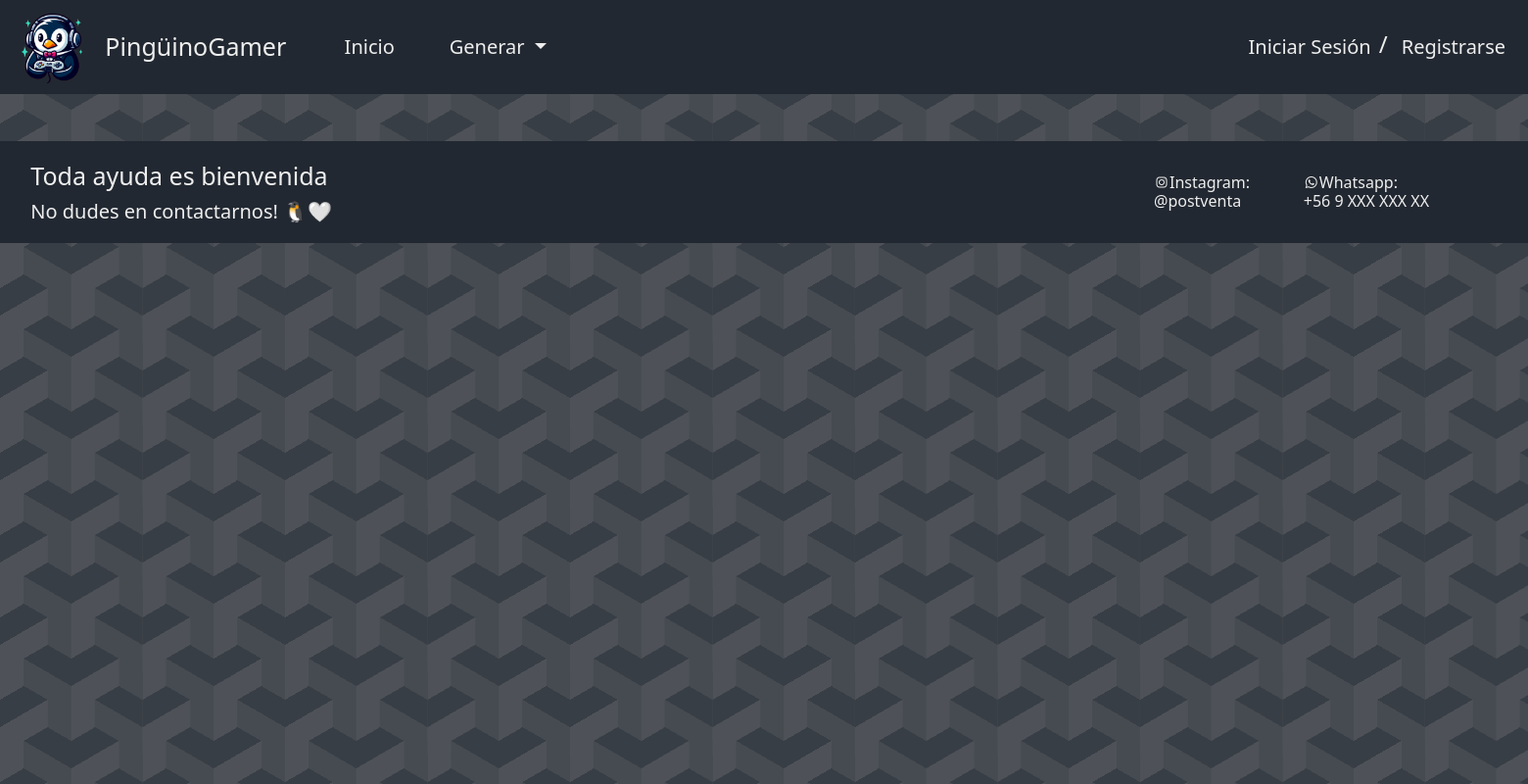
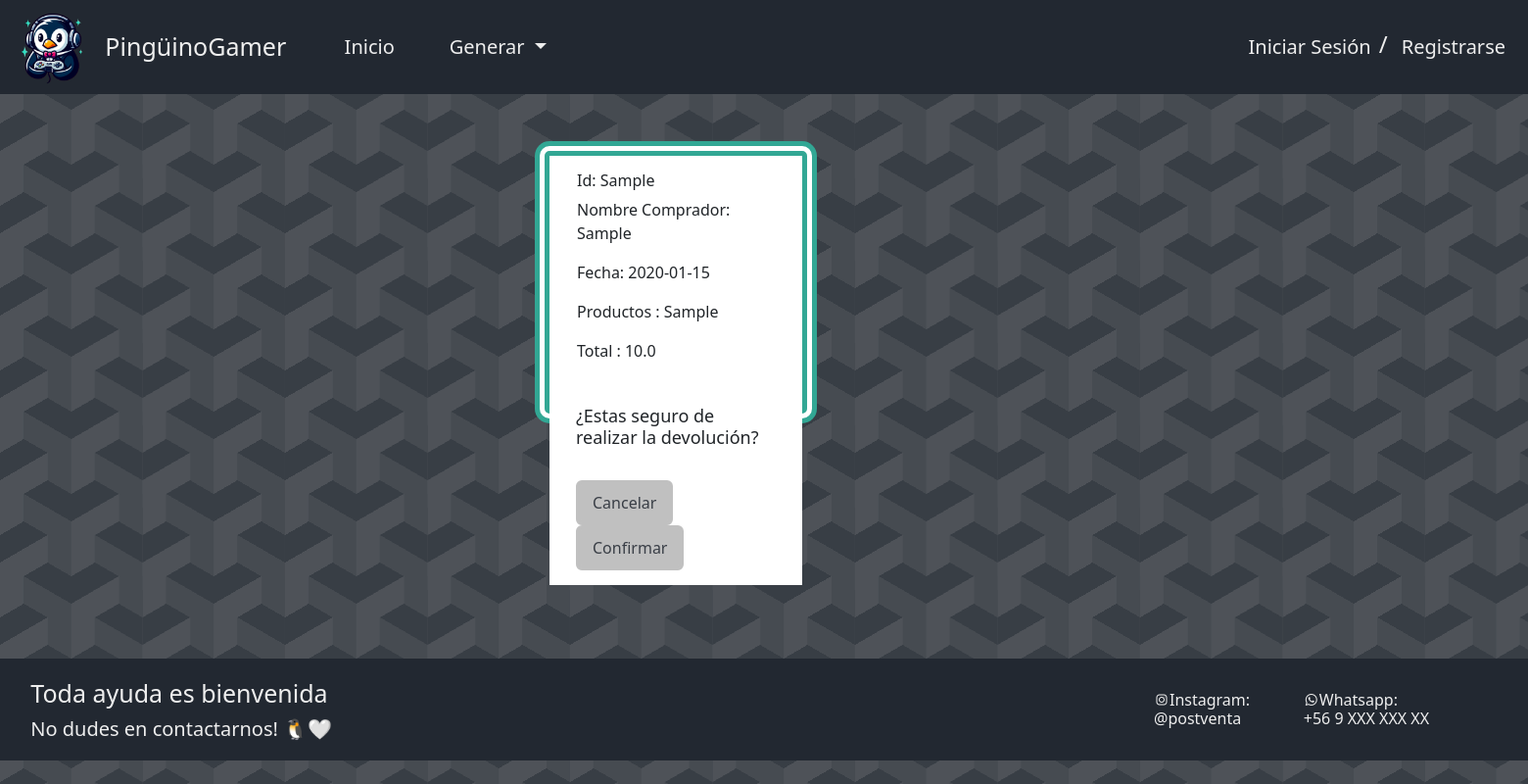
Before and after one commit to DanixaChan/IDP-PV, a Flask app: template templates/devolucion.html in a window 1560 px wide. Shown: the whole page at 98% size. Run offline with Flask 3, Linux system fonts and the light colour scheme; the template is opened without the code that fills it: values that come from a table or form of the project are taken from there, others are empty; tables that the repository leaves empty hold one stand-in row (values such as "Sample post").

Commit message:
Update devolucion.html

```diff
--- a/templates/devolucion.html
+++ b/templates/devolucion.html
@@ -1,4 +1,4 @@
-<!-- b_boleta.html -->
+<!-- devolucion.html -->
 <!DOCTYPE html>
 <html lang="en">
 
@@ -16,32 +16,32 @@
 
 <body>
   {% include "header.html" %}
-  <!-- <div class="container-fluid row d-flex justify-content-center p-0 cont-div"
+  <div class="container-fluid row d-flex justify-content-center p-0 cont-div"
   style="height: 100% !important; width: 90%;">
     <div class="card mt-5" style="width: 18rem; height: 18rem;">
         <div class="card-body">
-          <h5 class="card-title">Id: {{ boleta.id }}</h5>
-          <p class="card-text">Fecha: {{ boleta.fecha }}</p>
-          <p class="card-text">Nombre Comprador: {{ boleta.nombre_comprador }}</p>
-          <p class="card-text">RUT Comprador: {{ boleta.rut_comprador }}</p>
+          <h5 class="card-title">Id: {{ boleta.numero_boleta }}</h5>
+          <p class="card-text">Nombre Comprador: {{ boleta.cliente }}</p>
+          <p class="card-text">Fecha: {{ boleta.fecha_emision }}</p>
+          <p class="card-text">Productos : {{ boleta.items_boleta }}</p>
+          <p class="card-text">Total : {{ boleta.total }}</p>
         </div>
         <div class="row" id="text-container">
           <h4 style="font-size: large; margin-left: 0%; margin-bottom: 1%;">¿Estas seguro de realizar la devolución?</h4>
         </div>
-
         <div class="row" id="btn-container">
           <div class="col">
             <a type="button" class="btn btn-option" href='/b_boleta'>Cancelar</a>
-            <a type="button" class="btn btn-option">Confirmar</a>
+            <button id="btn-confirmar" type="button" class="btn btn-option" data-items-boleta="{{ boleta.items_boleta }}">Confirmar</button>
           </div>
         </div>
     </div>
-  </div> -->
+  </div>
 
   {% include 'footer.html' %}
-  <script src="https://code.jquery.com/jquery-3.7.1.slim.min.js" integrity="sha256-kmHvs0B+OpCW5GVHUNjv9rOmY0IvSIRcf7zGUDTDQM8=" crossorigin="anonymous"></script>
-  <script src="https://cdn.jsdelivr.net/npm/@popperjs/core@2.11.8/dist/umd/popper.min.js" integrity="sha384-I7E8VVD/ismYTF4hNIPjVp/Zjvgyol6VFvRkX/vR+Vc4jQkC+hVqc2pM8ODewa9r" crossorigin="anonymous"></script>
+  <script src="https://code.jquery.com/jquery-3.7.1.js" integrity="sha256-eKhayi8LEQwp4NKxN+CfCh+3qOVUtJn3QNZ0TciWLP4=" crossorigin="anonymous"></script>  <script src="https://cdn.jsdelivr.net/npm/@popperjs/core@2.11.8/dist/umd/popper.min.js" integrity="sha384-I7E8VVD/ismYTF4hNIPjVp/Zjvgyol6VFvRkX/vR+Vc4jQkC+hVqc2pM8ODewa9r" crossorigin="anonymous"></script>
   <script src="https://cdn.jsdelivr.net/npm/bootstrap@5.3.3/dist/js/bootstrap.bundle.min.js" integrity="sha384-YvpcrYf0tY3lHB60NNkmXc5s9fDVZLESaAA55NDzOxhy9GkcIdslK1eN7N6jIeHz" crossorigin="anonymous"></script>
+  <script src="{{ url_for('static', filename='scripts/devolucion.js') }}"></script>
 </body>
 
 </html>
```
